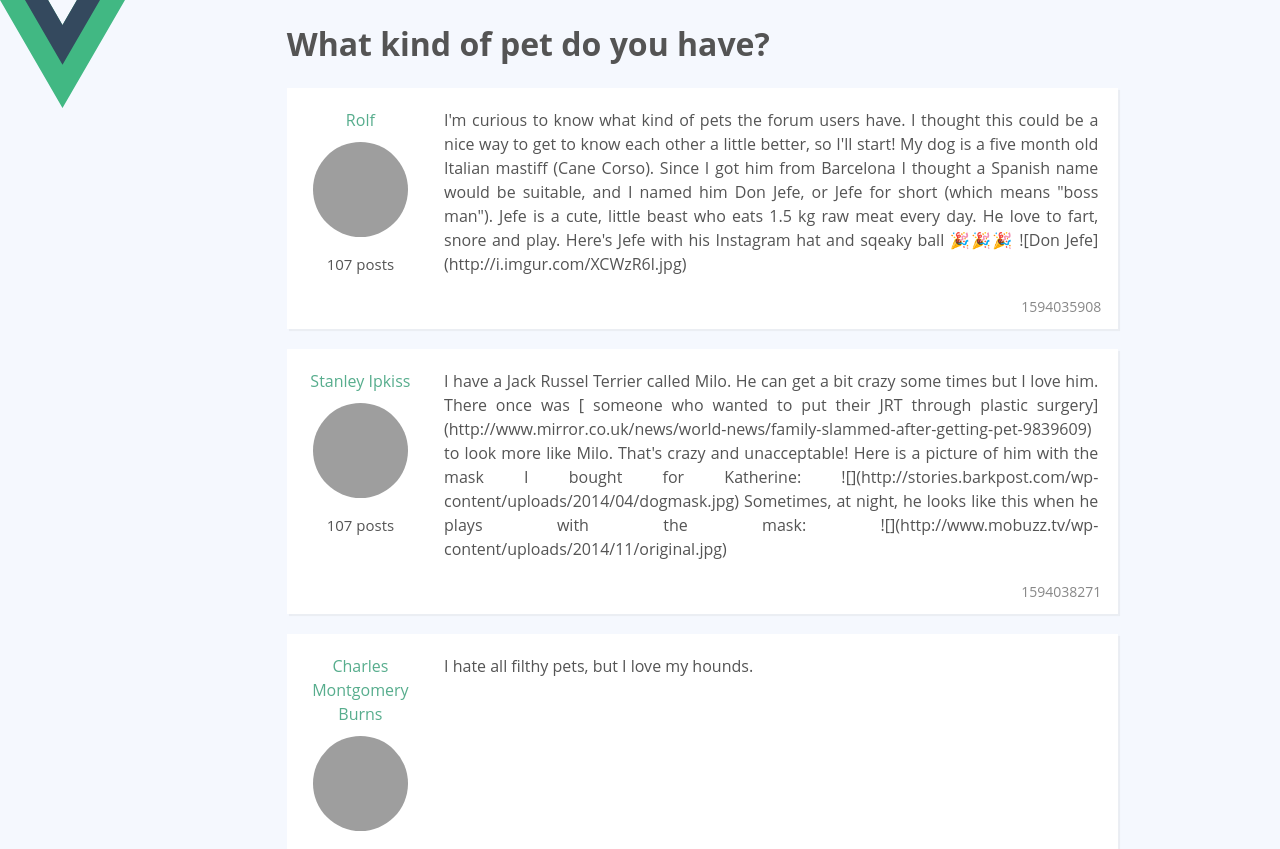
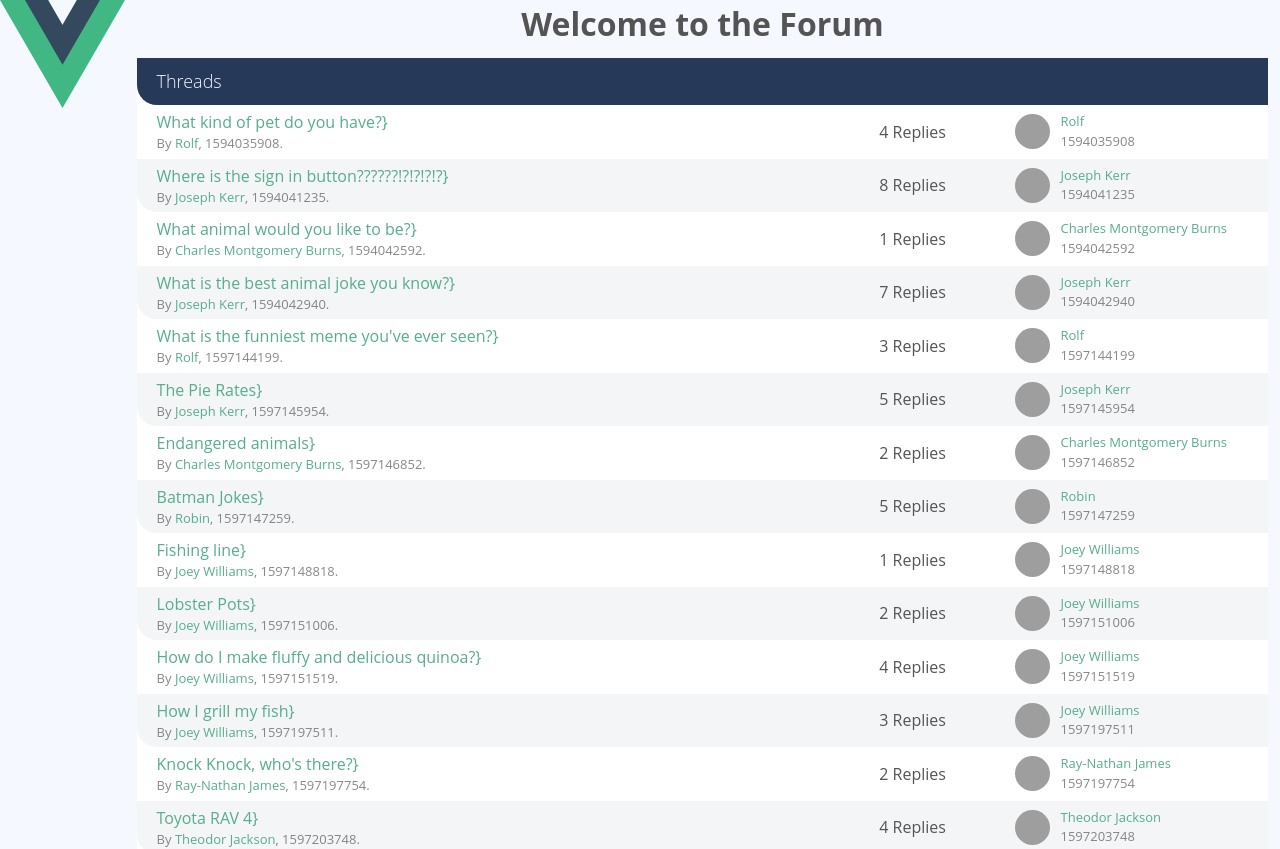
Before and after one commit to Sanjayan-Subramaniam/vue3-masterclass, a Vue app in the folder Vue 3 Masterclass/: page / in a window 1280 px wide. Shown: the top 849 px of the page. Built offline with nearby package versions, Linux system fonts and the light colour scheme; grey boxes are pictures that could not be loaded.

Commit message:
Created a Threadlist component to display all threads

```diff
--- a/Vue 3 Masterclass/src/components/PageHome.vue
+++ b/Vue 3 Masterclass/src/components/PageHome.vue
@@ -1,5 +1,6 @@
 <script setup>
 import sourceData from '@/data.json';
+import ThreadList from '@/components/ThreadList.vue';
 
 const threads = sourceData.threads;
 const posts = sourceData.posts;
@@ -15,38 +16,8 @@
 </script>
 
 <template>
-  <div v-for="thread in threads" :key="thread.id" class="col-large push-top">
-    <h1>{{ thread.title }}</h1>
-
-    <div class="post-list">
-      <div class="post" v-for="postId in thread.posts" :key="postId">
-        <div class="user-info">
-          <a href="#" class="user-name">{{
-            userById(postById(postId).userId).name
-          }}</a>
-          <a href="#">
-            <img
-              :src="userById(postById(postId).userId).avatar"
-              alt=""
-              class="avatar-large"
-            />
-          </a>
-          <p class="desktop-only text-small">107 posts</p>
-        </div>
-
-        <div class="post-content">
-          <div>
-            <p>
-              {{ postById(postId).text }}
-            </p>
-          </div>
-        </div>
-        <div class="post-date text-faded">
-          {{ postById(postId).publishedAt }}
-        </div>
-      </div>
-    </div>
-  </div>
+  <h1>Welcome to the Forum</h1>
+  <ThreadList />
 </template>
 
 <style scoped>
--- /dev/null
+++ b/Vue 3 Masterclass/src/components/ThreadList.vue
@@ -0,0 +1,53 @@
+<script setup>
+import sourceData from '@/data.json';
+import { reactive } from 'vue';
+
+const threads = reactive(sourceData.threads);
+const posts = reactive(sourceData.posts);
+const users = reactive(sourceData.users);
+
+const postById = (postId) => {
+  return posts.find((p) => p.id === postId);
+};
+
+const userById = (userId) => {
+  return users.find((u) => u.id === userId);
+};
+</script>
+
+<template>
+  <div class="col-full">
+    <div class="thread-list">
+      <h2 class="list-title">Threads</h2>
+
+      <div v-for="thread in threads" :key="thread.id" class="thread">
+        <div>
+          <p>
+            <a href="#">{{ thread.title }}}</a>
+          </p>
+          <p class="text-faded text-xsmall">
+            By <a href="#">{{ userById(thread.userId).name }}</a
+            >, {{ thread.publishedAt }}.
+          </p>
+        </div>
+
+        <div class="activity">
+          <p class="replies-count">{{ thread.posts.length }} Replies</p>
+
+          <img
+            class="avatar-medium"
+            :src="userById(thread.userId).avatar"
+            alt=""
+          />
+
+          <div>
+            <p class="text-xsmall">
+              <a href="#">{{ userById(thread.userId).name }}</a>
+            </p>
+            <p class="text-xsmall text-faded">{{ thread.publishedAt }}</p>
+          </div>
+        </div>
+      </div>
+    </div>
+  </div>
+</template>
```
